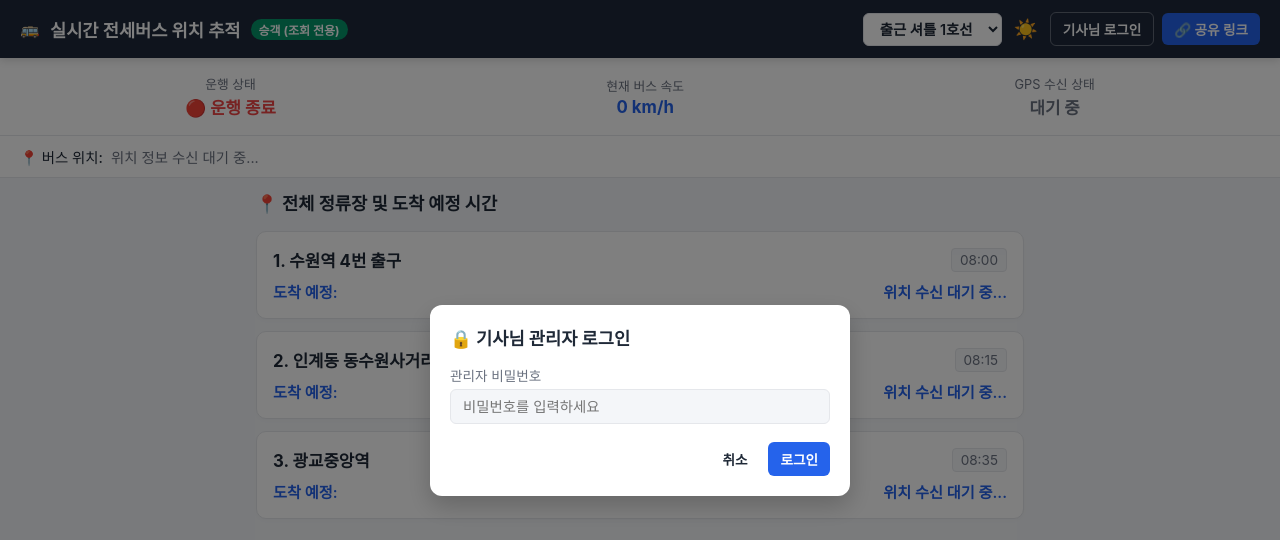
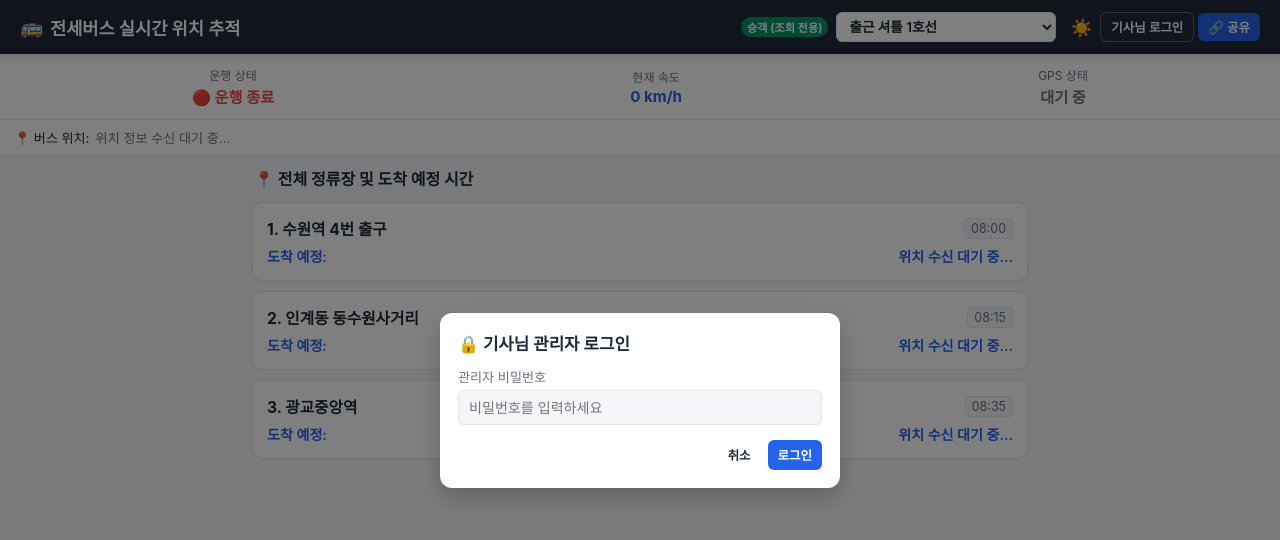
Before and after one commit to suseong3604/bus-tracker, a plain HTML site: page index.html in a window 1280 px wide. Both pictures are taken after a click on the button "기사님 로그인". Drawn offline with Linux system fonts and the light colour scheme; some packages are replaced by stand-ins of ours; no server answers.

Commit message:
Add files via upload

```diff
--- a/index.html
+++ b/index.html
@@ -44,27 +44,33 @@
     * { box-sizing: border-box; margin: 0; padding: 0; font-family: -apple-system, BlinkMacSystemFont, "Segoe UI", Roboto, sans-serif; }
     body { background-color: var(--bg-color); color: var(--text-color); display: flex; flex-direction: column; height: 100vh; overflow: hidden; transition: background-color 0.3s, color 0.3s; }
 
-    /* Header */
-    header { background-color: var(--header-bg); color: var(--header-text); padding: 12px 20px; display: flex; justify-content: space-between; align-items: center; box-shadow: 0 2px 8px rgba(0,0,0,0.15); z-index: 10; flex-shrink: 0; }
-    .logo-area { display: flex; align-items: center; gap: 10px; }
-    .logo-area h1 { font-size: 1.1rem; font-weight: 700; }
-    .badge-driver { background: #e11d48; color: white; padding: 2px 8px; border-radius: 12px; font-size: 0.75rem; font-weight: bold; }
-    .badge-passenger { background: #059669; color: white; padding: 2px 8px; border-radius: 12px; font-size: 0.75rem; font-weight: bold; }
+    /* Header 모바일 최적화 */
+    header { background-color: var(--header-bg); color: var(--header-text); padding: 10px 14px; display: flex; flex-direction: column; gap: 8px; box-shadow: 0 2px 8px rgba(0,0,0,0.15); z-index: 10; flex-shrink: 0; }
+    .header-top { display: flex; justify-content: space-between; align-items: center; width: 100%; }
+    .logo-area { display: flex; align-items: center; gap: 6px; overflow: hidden; }
+    .logo-area span:first-child { font-size: 1.2rem; }
+    .logo-area h1 { font-size: 0.95rem; font-weight: 700; white-space: nowrap; overflow: hidden; text-overflow: ellipsis; max-width: 170px; }
 
-    .header-actions { display: flex; align-items: center; gap: 8px; flex-wrap: wrap; }
-    .route-selector select { background: var(--card-bg); color: var(--text-color); border: 1px solid var(--border-color); padding: 6px 12px; border-radius: 6px; font-size: 0.9rem; font-weight: 600; cursor: pointer; }
+    .badge-driver { background: #e11d48; color: white; padding: 2px 6px; border-radius: 10px; font-size: 0.7rem; font-weight: bold; white-space: nowrap; }
+    .badge-passenger { background: #059669; color: white; padding: 2px 6px; border-radius: 10px; font-size: 0.7rem; font-weight: bold; white-space: nowrap; }
+
+    .header-bottom { display: flex; justify-content: space-between; align-items: center; width: 100%; gap: 6px; }
+    .route-selector { flex: 1; min-width: 0; }
+    .route-selector select { width: 100%; background: var(--card-bg); color: var(--text-color); border: 1px solid var(--border-color); padding: 5px 8px; border-radius: 6px; font-size: 0.85rem; font-weight: 600; cursor: pointer; text-overflow: ellipsis; }
+
+    .header-actions { display: flex; align-items: center; gap: 4px; flex-shrink: 0; }
 
     /* Buttons */
-    .btn { padding: 6px 12px; border-radius: 6px; border: none; font-size: 0.85rem; font-weight: 600; cursor: pointer; transition: all 0.2s; display: inline-flex; align-items: center; gap: 5px; }
+    .btn { padding: 5px 10px; border-radius: 6px; border: none; font-size: 0.78rem; font-weight: 600; cursor: pointer; transition: all 0.2s; display: inline-flex; align-items: center; gap: 3px; white-space: nowrap; }
     .btn-primary { background-color: var(--primary); color: white; }
     .btn-primary:hover { background-color: var(--primary-hover); }
     .btn-secondary { background-color: transparent; color: var(--header-text); border: 1px solid rgba(255,255,255,0.3); }
     .btn-secondary:hover { background-color: rgba(255,255,255,0.1); }
-    .btn-theme { background: transparent; color: var(--header-text); font-size: 1.2rem; border: none; cursor: pointer; padding: 4px; }
+    .btn-theme { background: transparent; color: var(--header-text); font-size: 1.1rem; border: none; cursor: pointer; padding: 2px 4px; }
     .btn-danger { background-color: var(--danger); color: white; }
 
     /* Main Content Area */
-    .main-container { display: flex; flex: 1; position: relative; overflow: hidden; height: calc(100vh - 60px); }
+    .main-container { display: flex; flex: 1; position: relative; overflow: hidden; height: calc(100vh - 85px); }
 
     /* Map Area (기사 모드용) */
     #map-container { flex: 1; position: relative; height: 100%; display: none; }
@@ -73,50 +79,55 @@
     /* 승객용 전체 화면 패널 */
     .passenger-panel { flex: 1; display: flex; flex-direction: column; background: var(--bg-color); height: 100%; overflow: hidden; }
 
-    /* 실시간 상태 대시보드 (승객용 상단 요약) */
-    .status-dashboard { background: var(--card-bg); border-bottom: 1px solid var(--border-color); padding: 16px 20px; display: flex; justify-content: space-around; align-items: center; flex-shrink: 0; box-shadow: 0 2px 5px rgba(0,0,0,0.05); }
+    /* 실시간 상태 대시보드 */
+    .status-dashboard { background: var(--card-bg); border-bottom: 1px solid var(--border-color); padding: 12px 14px; display: flex; justify-content: space-around; align-items: center; flex-shrink: 0; box-shadow: 0 2px 5px rgba(0,0,0,0.05); }
     .status-item { text-align: center; }
-    .status-label { font-size: 0.8rem; color: var(--text-muted); margin-bottom: 2px; }
-    .status-value { font-size: 1.05rem; font-weight: 700; color: var(--primary); }
+    .status-label { font-size: 0.75rem; color: var(--text-muted); margin-bottom: 2px; }
+    .status-value { font-size: 0.95rem; font-weight: 700; color: var(--primary); }
 
     /* 현재 위치 주소 표시 바 */
-    .address-bar { background: var(--card-bg); border-bottom: 1px solid var(--border-color); padding: 10px 20px; font-size: 0.9rem; display: flex; align-items: center; gap: 8px; flex-shrink: 0; color: var(--text-color); font-weight: 500; }
+    .address-bar { background: var(--card-bg); border-bottom: 1px solid var(--border-color); padding: 8px 14px; font-size: 0.82rem; display: flex; align-items: center; gap: 6px; flex-shrink: 0; color: var(--text-color); font-weight: 500; }
+    .address-bar span:last-child { overflow: hidden; text-overflow: ellipsis; white-space: nowrap; }
 
     /* Admin Floating Controls (Driver Only) */
-    .driver-controls { position: absolute; bottom: 20px; left: 50%; transform: translateX(-50%); z-index: 5; background: var(--card-bg); padding: 12px 20px; border-radius: 30px; box-shadow: 0 4px 20px rgba(0,0,0,0.25); display: flex; gap: 10px; align-items: center; border: 1px solid var(--border-color); }
-    .gps-status { display: flex; align-items: center; gap: 6px; font-size: 0.85rem; font-weight: 600; margin-right: 4px; }
-    .dot { width: 10px; height: 10px; border-radius: 50%; background: #9ca3af; }
+    .driver-controls { position: absolute; bottom: 15px; left: 50%; transform: translateX(-50%); z-index: 5; background: var(--card-bg); padding: 10px 16px; border-radius: 30px; box-shadow: 0 4px 20px rgba(0,0,0,0.25); display: flex; gap: 8px; align-items: center; border: 1px solid var(--border-color); }
+    .gps-status { display: flex; align-items: center; gap: 5px; font-size: 0.8rem; font-weight: 600; margin-right: 2px; }
+    .dot { width: 8px; height: 8px; border-radius: 50%; background: #9ca3af; }
     .dot.active { background: #10b981; animation: pulse 1.5s infinite; }
     @keyframes pulse { 0% { opacity: 1; } 50% { opacity: 0.4; } 100% { opacity: 1; } }
 
     /* Sidebar / Route Panel (기사 모드용) */
     .sidebar { width: 380px; background-color: var(--card-bg); border-left: 1px solid var(--border-color); display: flex; flex-direction: column; z-index: 5; height: 100%; overflow: hidden; }
-    .sidebar-header { padding: 16px; border-bottom: 1px solid var(--border-color); display: flex; justify-content: space-between; align-items: center; flex-shrink: 0; }
-    .sidebar-header h2 { font-size: 1rem; color: var(--text-color); }
-    .sidebar-admin-actions { padding: 10px 16px; background: var(--bg-color); border-bottom: 1px solid var(--border-color); display: flex; gap: 6px; justify-content: flex-end; flex-wrap: wrap; flex-shrink: 0; }
+    .sidebar-header { padding: 14px; border-bottom: 1px solid var(--border-color); display: flex; justify-content: space-between; align-items: center; flex-shrink: 0; }
+    .sidebar-header h2 { font-size: 0.95rem; color: var(--text-color); }
+    .sidebar-admin-actions { padding: 8px 14px; background: var(--bg-color); border-bottom: 1px solid var(--border-color); display: flex; gap: 5px; justify-content: flex-end; flex-wrap: wrap; flex-shrink: 0; }
 
     /* 정류장 리스트 스크롤 영역 */
-    .stop-list { flex: 1; overflow-y: auto; -webkit-overflow-scrolling: touch; padding: 16px; min-height: 0; max-width: 800px; width: 100%; margin: 0 auto; }
-    .stop-item { background: var(--card-bg); border: 1px solid var(--border-color); border-radius: 10px; padding: 16px; margin-bottom: 12px; position: relative; box-shadow: 0 2px 4px rgba(0,0,0,0.02); }
-    .stop-header { display: flex; justify-content: space-between; align-items: center; margin-bottom: 8px; }
-    .stop-name { font-weight: 700; font-size: 1.05rem; color: var(--text-color); }
-    .stop-time { font-size: 0.85rem; color: var(--text-muted); background: var(--bg-color); padding: 3px 8px; border-radius: 4px; border: 1px solid var(--border-color); }
-    .stop-eta { font-size: 0.95rem; color: var(--primary); font-weight: 600; margin-top: 6px; display: flex; justify-content: space-between; }
-    .stop-actions { display: flex; gap: 4px; margin-top: 10px; flex-wrap: wrap; align-items: center; }
+    .stop-list { flex: 1; overflow-y: auto; -webkit-overflow-scrolling: touch; padding: 12px; max-width: 800px; width: 100%; margin: 0 auto; }
+    .stop-item { background: var(--card-bg); border: 1px solid var(--border-color); border-radius: 10px; padding: 14px; margin-bottom: 10px; position: relative; box-shadow: 0 2px 4px rgba(0,0,0,0.02); }
+    .stop-header { display: flex; justify-content: space-between; align-items: center; margin-bottom: 6px; gap: 6px; }
+    .stop-name { font-weight: 700; font-size: 0.98rem; color: var(--text-color); }
+    .stop-time { font-size: 0.78rem; color: var(--text-muted); background: var(--bg-color); padding: 2px 6px; border-radius: 4px; border: 1px solid var(--border-color); white-space: nowrap; flex-shrink: 0; }
+    .stop-eta { font-size: 0.88rem; color: var(--primary); font-weight: 600; margin-top: 4px; display: flex; justify-content: space-between; }
+    .stop-actions { display: flex; gap: 4px; margin-top: 8px; flex-wrap: wrap; align-items: center; }
 
     /* Modals */
-    .modal-overlay { position: fixed; top: 0; left: 0; width: 100%; height: 100%; background: rgba(0,0,0,0.5); display: none; justify-content: center; align-items: center; z-index: 100; }
+    .modal-overlay { position: fixed; top: 0; left: 0; width: 100%; height: 100%; background: rgba(0,0,0,0.5); display: none; justify-content: center; align-items: center; z-index: 100; padding: 15px; }
     .modal-overlay.active { display: flex; }
-    .modal { background: var(--card-bg); color: var(--text-color); width: 90%; max-width: 420px; border-radius: 12px; padding: 20px; box-shadow: 0 10px 25px rgba(0,0,0,0.2); }
-    .modal h3 { margin-bottom: 15px; font-size: 1.1rem; }
-    .form-group { margin-bottom: 12px; }
-    .form-group label { display: block; font-size: 0.85rem; margin-bottom: 4px; color: var(--text-muted); }
-    .form-group input { width: 100%; padding: 8px 12px; border-radius: 6px; border: 1px solid var(--border-color); background: var(--bg-color); color: var(--text-color); font-size: 0.9rem; }
-    .modal-actions { display: flex; justify-content: flex-end; gap: 8px; margin-top: 18px; }
+    .modal { background: var(--card-bg); color: var(--text-color); width: 100%; max-width: 400px; border-radius: 12px; padding: 18px; box-shadow: 0 10px 25px rgba(0,0,0,0.2); }
+    .modal h3 { margin-bottom: 12px; font-size: 1.05rem; }
+    .form-group { margin-bottom: 10px; }
+    .form-group label { display: block; font-size: 0.82rem; margin-bottom: 4px; color: var(--text-muted); }
+    .form-group input { width: 100%; padding: 8px 10px; border-radius: 6px; border: 1px solid var(--border-color); background: var(--bg-color); color: var(--text-color); font-size: 0.88rem; }
+    .modal-actions { display: flex; justify-content: flex-end; gap: 6px; margin-top: 15px; }
 
-    /* Responsive */
-    @media (max-width: 768px) {
-      .sidebar { width: 100%; height: 100%; border-left: none; }
+    /* 데스크톱 환경에서는 헤더를 가로 한 줄로 배치 */
+    @media (min-width: 769px) {
+      header { flex-direction: row; padding: 12px 20px; }
+      .header-bottom { width: auto; gap: 10px; }
+      .route-selector { width: 220px; flex: initial; }
+      .logo-area h1 { max-width: none; font-size: 1.1rem; }
+      .main-container { height: calc(100vh - 60px); }
     }
   </style>
 </head>
@@ -124,26 +135,30 @@
 
   <!-- Header -->
   <header>
+    <div class="header-top">
       <div class="logo-area">
         <span>🚌</span>
-      <h1>실시간 전세버스 위치 추적</h1>
+        <h1>전세버스 실시간 위치 추적</h1>
+      </div>
       <span id="user-badge" class="badge-passenger">승객 (조회 전용)</span>
     </div>
 
-    <div class="header-actions">
+    <div class="header-bottom">
       <!-- 노선 선택 -->
       <div class="route-selector">
         <select id="route-select" onchange="switchRoute(this.value)"></select>
       </div>
 
+      <div class="header-actions">
         <!-- 다크/라이트 모드 버튼 -->
         <button id="btn-theme" class="btn-theme" onclick="toggleTheme()" title="테마 변경">☀️</button>
 
         <!-- 관리자 로그인 / 로그아웃 / 비밀번호 변경 / 공유 -->
         <button id="btn-login-modal" class="btn btn-secondary" onclick="openLoginModal()">기사님 로그인</button>
-      <button id="btn-change-pw-modal" class="btn btn-secondary" onclick="openChangePwModal()" style="display:none;">🔑 비밀번호 변경</button>
+        <button id="btn-change-pw-modal" class="btn btn-secondary" onclick="openChangePwModal()" style="display:none;">🔑 비번변경</button>
         <button id="btn-logout" class="btn btn-secondary" onclick="logout()" style="display:none;">로그아웃</button>
-      <button class="btn btn-primary" onclick="copyShareLink()">🔗 공유 링크</button>
+        <button class="btn btn-primary" onclick="copyShareLink()">🔗 공유</button>
+      </div>
     </div>
   </header>
 
@@ -158,11 +173,11 @@
           <div id="passenger-trip-status" class="status-value" style="color: var(--danger);">🔴 운행 종료</div>
         </div>
         <div class="status-item">
-          <div class="status-label">현재 버스 속도</div>
+          <div class="status-label">현재 속도</div>
           <div id="passenger-speed" class="status-value">0 km/h</div>
         </div>
         <div class="status-item">
-          <div class="status-label">GPS 수신 상태</div>
+          <div class="status-label">GPS 상태</div>
           <div id="passenger-gps-status" class="status-value" style="color:var(--text-muted);">대기 중</div>
         </div>
       </div>
@@ -173,8 +188,8 @@
         <span id="passenger-address" style="color: var(--text-muted); font-weight: normal;">위치 정보 수신 대기 중...</span>
       </div>
 
-      <div style="padding: 12px 16px 0 16px; max-width: 800px; width: 100%; margin: 0 auto; display: flex; justify-content: space-between; align-items: center;">
-        <h2 style="font-size: 1.1rem;">📍 전체 정류장 및 도착 예정 시간</h2>
+      <div style="padding: 10px 14px 0 14px; max-width: 800px; width: 100%; margin: 0 auto; display: flex; justify-content: space-between; align-items: center;">
+        <h2 style="font-size: 1rem;">📍 전체 정류장 및 도착 예정 시간</h2>
       </div>
       <div id="stop-list-passenger" class="stop-list">
         <!-- 승객용 정류장 리스트 -->
@@ -205,11 +220,11 @@
 
       <div id="sidebar-admin-actions" class="sidebar-admin-actions">
         <button class="btn btn-secondary" style="color:var(--text-color); font-size:0.75rem;" onclick="openAddRouteModal()">➕ 새 노선 추가</button>
-        <button class="btn btn-secondary" style="color:var(--text-color); font-size:0.75rem;" onclick="openEditRouteModal()">✏️ 현재 노선명 수정</button>
+        <button class="btn btn-secondary" style="color:var(--text-color); font-size:0.75rem;" onclick="openEditRouteModal()">✏️ 노선명 수정</button>
         <button class="btn btn-secondary" style="color:var(--danger); font-size:0.75rem;" onclick="deleteCurrentRoute()">🗑️ 노선 삭제</button>
       </div>
 
-      <div id="stop-list-driver" class="stop-list" style="padding: 12px;">
+      <div id="stop-list-driver" class="stop-list" style="padding: 10px;">
         <!-- 기사 모드용 정류장 리스트 -->
       </div>
     </div>
@@ -552,14 +567,14 @@
         statusText.innerText = "🟢 운행 중";
         statusText.style.color = "var(--accent)";
         if(tripBtn) {
-          tripBtn.innerText = "🟢 운행 중 (클릭시 종료)";
+          tripBtn.innerText = "🟢 운행 중 (종료하기)";
           tripBtn.classList.replace("btn-danger", "btn-primary");
         }
       } else {
         statusText.innerText = "🔴 운행 종료";
         statusText.style.color = "var(--danger)";
         if(tripBtn) {
-          tripBtn.innerText = "🔴 운행 종료 중 (클릭시 시작)";
+          tripBtn.innerText = "🔴 운행 종료 (시작하기)";
           tripBtn.classList.replace("btn-primary", "btn-danger");
         }
       }
@@ -837,7 +852,7 @@
           { enableHighAccuracy: true, maximumAge: 0, timeout: 10000 }
         );
 
-        btn.innerText = "🛑 위치 추적 중지";
+        btn.innerText = "🛑 추적 중지";
         btn.classList.replace("btn-primary", "btn-secondary");
         dot.classList.add("active");
         text.innerText = "GPS 추적 중";
```
Lines whose indentation alone changed are shown as unchanged.
